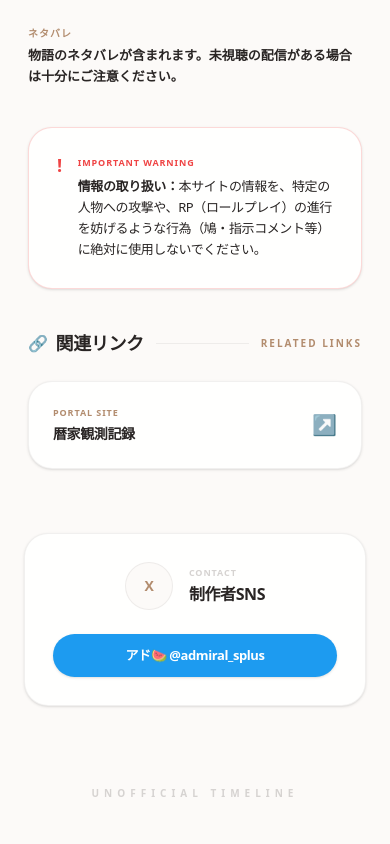
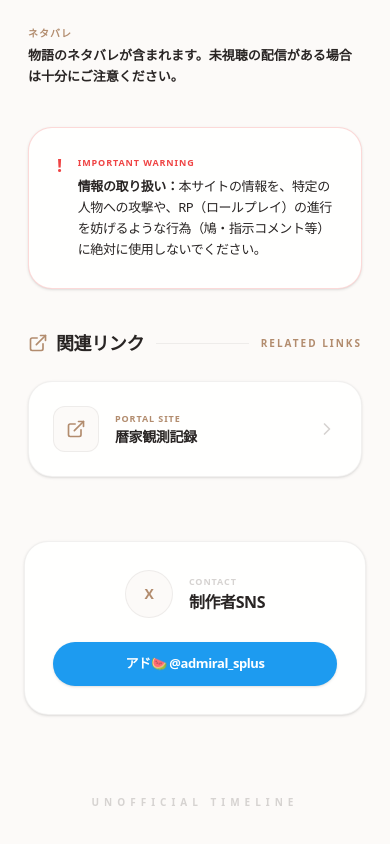
Before and after one commit to ksisfart-ui/kfam-timeline, a Next.js app in the folder kfam-timeline/: page /about in a window 390 px wide. Shown: the part 716-1560 px from the top of the page. Built offline with nearby package versions, Linux system fonts and the light colour scheme.

Commit message:
観測記録埋め込み2

```diff
--- a/kfam-timeline/app/about/page.tsx
+++ b/kfam-timeline/app/about/page.tsx
@@ -1,5 +1,5 @@
 import Link from "next/link";
-import { ChevronLeft } from "lucide-react";
+import { ChevronLeft, ExternalLink, ChevronRight } from "lucide-react";
 import ThemeToggle from "@/components/ThemeToggle";
 
 export default function AboutPage() {
@@ -87,7 +87,7 @@ export default function AboutPage() {
           <section className="px-1">
             <div className="flex items-center gap-3 mb-6">
               <h2 className="text-main font-black text-lg flex items-center gap-2">
-                <span className="text-base">🔗</span> 関連リンク
+                <ExternalLink className="w-5 h-5 text-accent" /> 関連リンク
               </h2>
               <div className="h-[1px] flex-grow bg-card-border"></div>
               <span className="text-[10px] font-black tracking-[0.2em] text-accent uppercase">Related Links</span>
@@ -97,15 +97,18 @@ export default function AboutPage() {
               href="https://kfam-portal.vercel.app/"
               target="_blank"
               rel="noopener noreferrer"
-              className="flex items-center justify-between p-6 bg-card rounded-[1.5rem] border border-card-border shadow-sm hover:border-accent transition-all group"
+              className="flex items-center justify-between p-6 bg-card rounded-[1.5rem] border border-card-border shadow-sm hover:border-accent hover:shadow-md transition-all group"
             >
-              <div>
-                <p className="text-[9px] font-black text-accent tracking-widest uppercase mb-1">Portal Site</p>
-                <p className="text-main font-bold text-sm md:text-base">暦家観測記録</p>
+              <div className="flex items-center gap-4">
+                <div className="p-3 bg-background rounded-xl border border-card-border group-hover:border-accent transition-colors">
+                  <ExternalLink className="w-5 h-5 text-accent" />
+                </div>
+                <div>
+                  <p className="text-[9px] font-black text-accent tracking-widest uppercase mb-0.5">Portal Site</p>
+                  <p className="text-main font-bold text-sm md:text-base">暦家観測記録</p>
+                </div>
               </div>
-              <div className="text-muted group-hover:text-accent transition-colors">
-                <span className="text-xl">↗</span>
-              </div>
+              <ChevronRight className="w-5 h-5 text-muted group-hover:text-accent group-hover:translate-x-1 transition-all" />
             </a>
           </section>
 
--- a/kfam-timeline/app/page.tsx
+++ b/kfam-timeline/app/page.tsx
@@ -1,7 +1,7 @@
 import { fetchArchiveData, fetchNewsData } from "@/lib/dataFetcher";
 import TimelineView from "@/components/TimelineView";
 import Link from "next/link";
-import { Megaphone, Info } from "lucide-react";
+import { Megaphone, Info, ExternalLink, ChevronRight } from "lucide-react";
 import ThemeToggle from "@/components/ThemeToggle";
 
 export const dynamic = 'force-dynamic';
@@ -100,19 +100,40 @@ export default async function Page() {
       </div>
 
       {/* セクション下部にも「このサイトについて」を配置（視認性向上のため） */}
-      <div className="mt-6 border-t border-card-border">
-        <Link href="/about" className="block w-full mt-6 bg-card/50 hover:bg-card p-4 text-xs font-bold text-sub transition-all text-center border-y border-card-border">
-        <Info className="w-4 h-4 shrink-0" /> About & Link
-        </Link>
-        {/* 追加：ポータルサイトへのリンク */}
+      <div className="mt-12 max-w-md mx-auto px-4">
+        <div className="flex flex-col border-t border-card-border/60">
+
+          {/* About へのリンク */}
+          <Link
+            href="/about"
+            className="group flex items-center justify-between py-5 border-b border-card-border/60 hover:px-2 transition-all duration-300"
+          >
+            <div className="flex items-center gap-3">
+              <Info className="w-4 h-4 text-accent/70 group-hover:text-accent transition-colors" />
+              <span className="text-[11px] font-bold tracking-widest text-sub group-hover:text-main transition-colors uppercase">
+                About & Link
+              </span>
+            </div>
+            <ChevronRight className="w-3.5 h-3.5 text-muted group-hover:translate-x-1 transition-transform" />
+          </Link>
+
+          {/* ポータルへのリンク */}
           <a
             href="https://kfam-portal.vercel.app/"
             target="_blank"
             rel="noopener noreferrer"
-            className="block w-full bg-card/50 hover:bg-card p-4 text-xs font-bold text-sub transition-all text-center border-b border-card-border"
+            className="group flex items-center justify-between py-5 border-b border-card-border/60 hover:px-2 transition-all duration-300"
           >
-            暦家観測記録 <span className="text-[10px] ml-1">↗</span>
+            <div className="flex items-center gap-3">
+              <ExternalLink className="w-4 h-4 text-accent/70 group-hover:text-accent transition-colors" />
+              <span className="text-[11px] font-bold tracking-widest text-sub group-hover:text-main transition-colors uppercase">
+                暦家観測記録
+              </span>
+            </div>
+            <ChevronRight className="w-3.5 h-3.5 text-muted group-hover:translate-x-1 transition-transform" />
           </a>
+
+        </div>
       </div>
 
 
```
